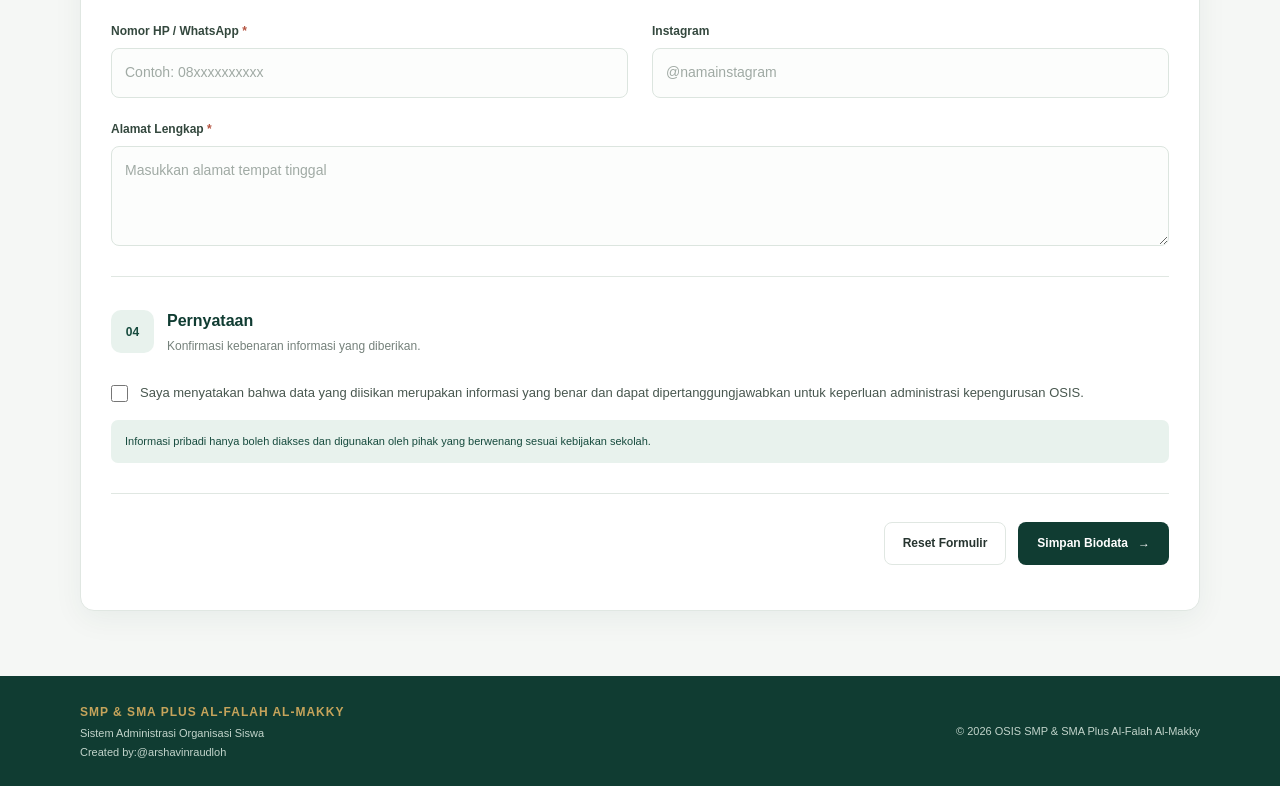
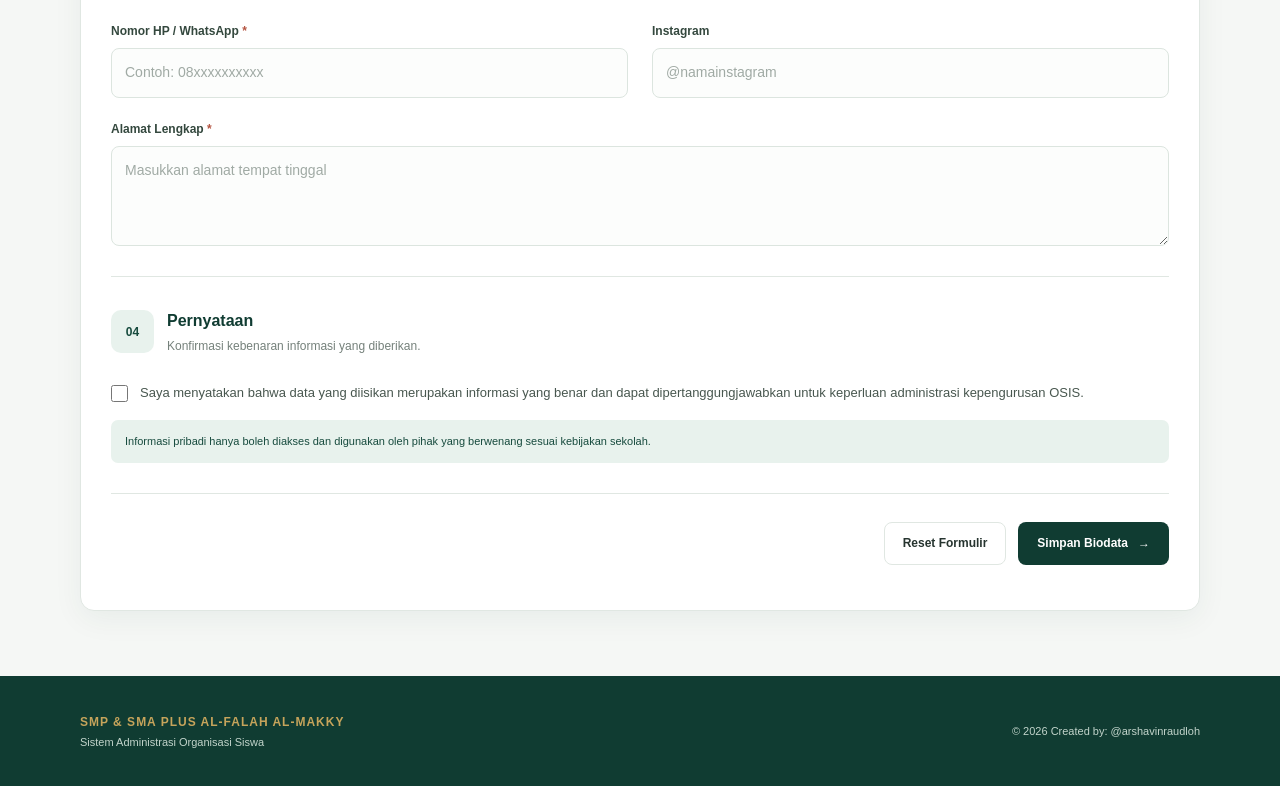
Before and after one commit to arshavinraudloh/Biodata, a plain HTML site: page index.html in a window 1280 px wide. Shown: the part 1664-2450 px from the top of the page. Drawn offline with Linux system fonts and the light colour scheme.

Commit message:
Update index.html

```diff
--- a/index.html
+++ b/index.html
@@ -359,12 +359,11 @@
             <div>
                 <strong>SMP & SMA PLUS AL-FALAH AL-MAKKY</strong>
                 <p>Sistem Administrasi Organisasi Siswa</p>
-                <p>Created by:@arshavinraudloh</p>
             </div>
 
             <p>
                 &copy; <span id="currentYear"></span>
-                OSIS SMP & SMA Plus Al-Falah Al-Makky
+                Created by: @arshavinraudloh
             </p>
         </div>
     </footer>
```
